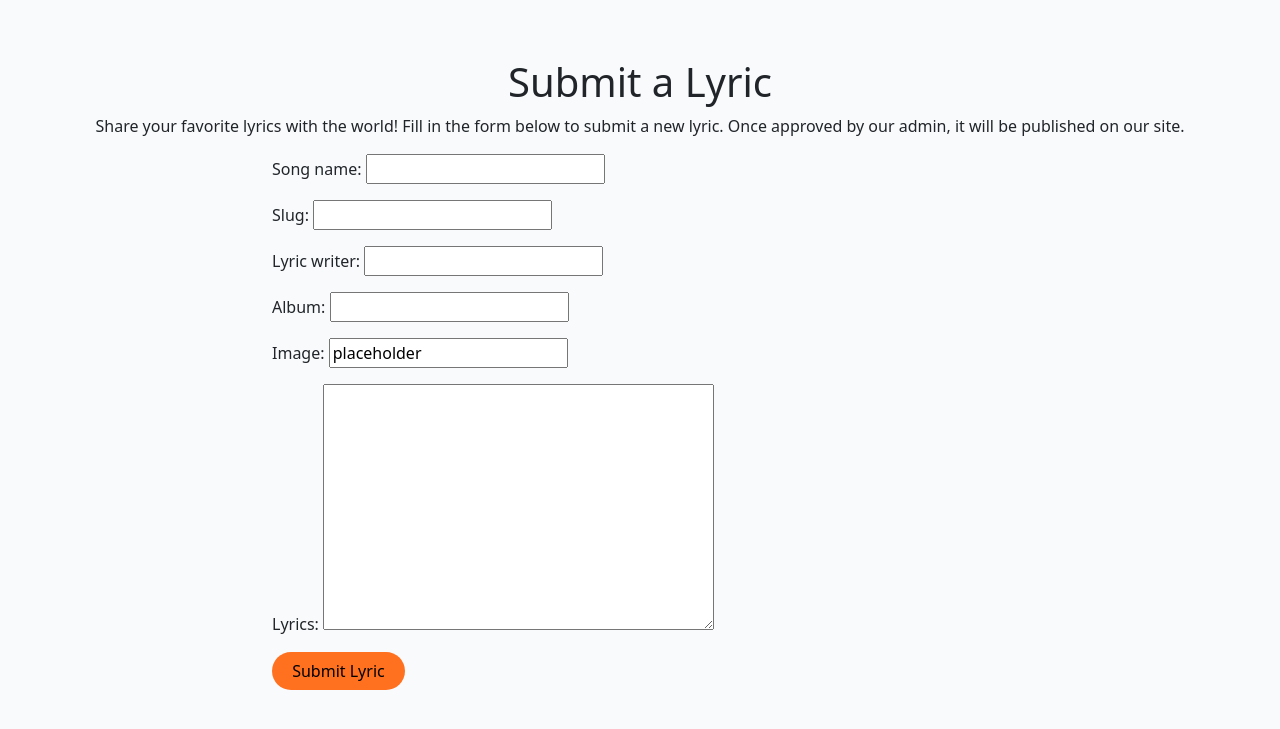
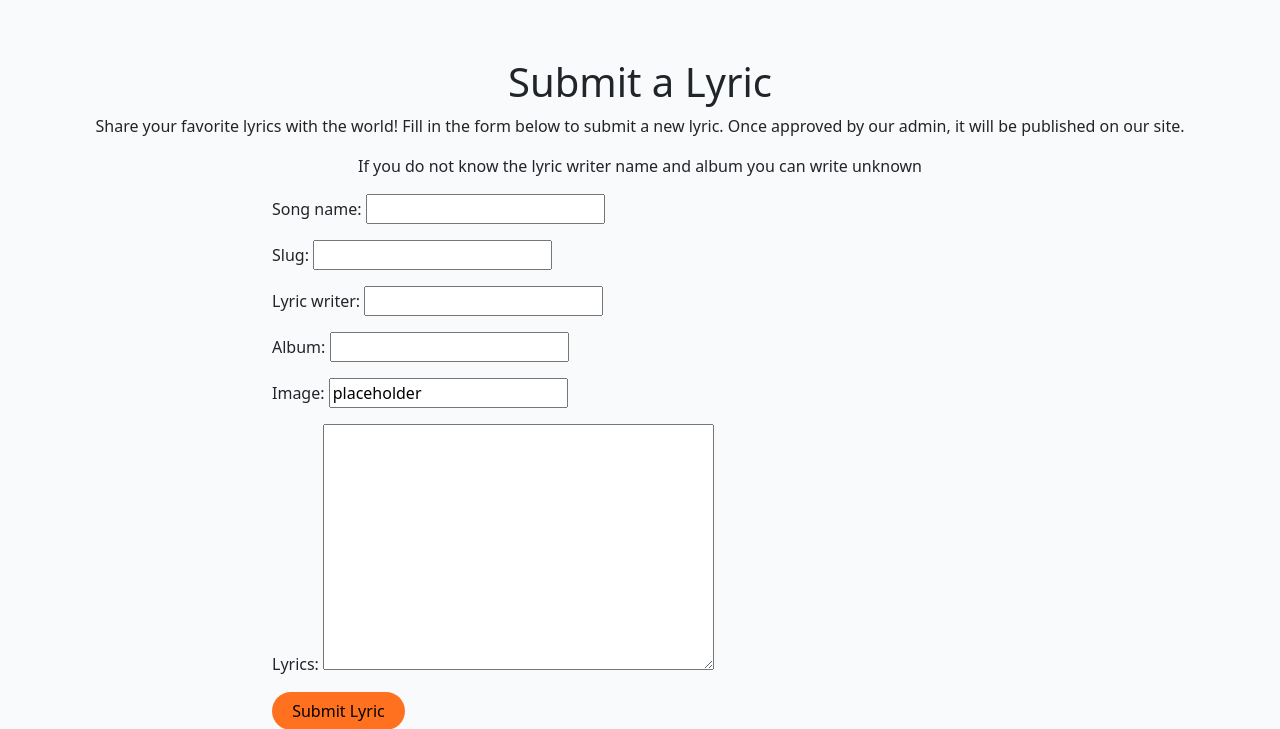
Before and after one commit to msamarpanraj/lyric-buzz, a Django app: page /submit/ in a window 1280 px wide. Shown: the part 60-789 px from the top of the page. Run offline with Django 4.2, Linux system fonts and the light colour scheme; a user stored in the database is signed in; some libraries are stand-ins or nearby versions.

Commit message:
update text on submit lyric page

```diff
--- a/lyrics/templates/lyrics/submit_lyric.html
+++ b/lyrics/templates/lyrics/submit_lyric.html
@@ -18,6 +18,8 @@
 <div class="container mt-5 mb-5">
     <h1 class="text-center">Submit a Lyric</h1>
     <p class="text-center">Share your favorite lyrics with the world! Fill in the form below to submit a new lyric. Once approved by our admin, it will be published on our site.</p>
+    <p class="text-center">If you do not know the lyric writer name and album you can write unknown</p>
+
     <div class="row justify-content-center">
         <div class="col-md-8">
             <form method="post" enctype="multipart/form-data">
```
